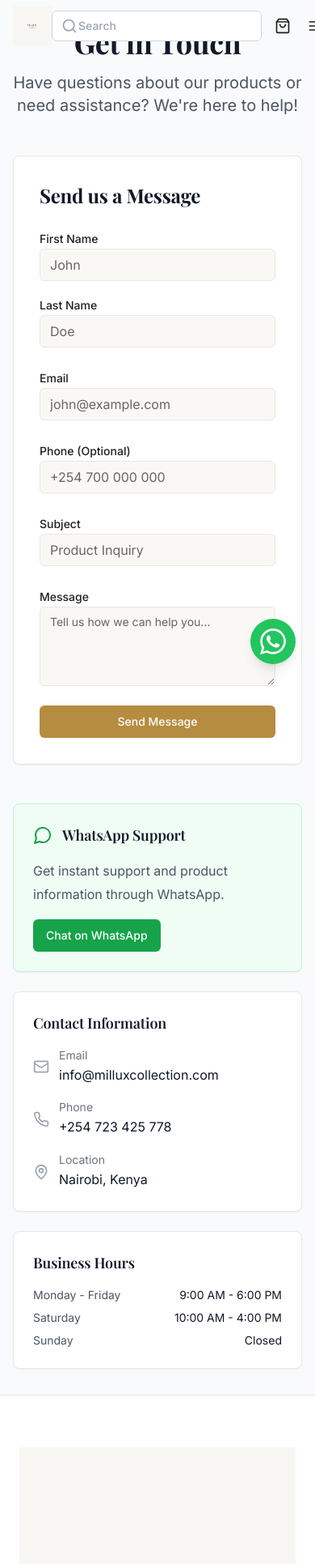
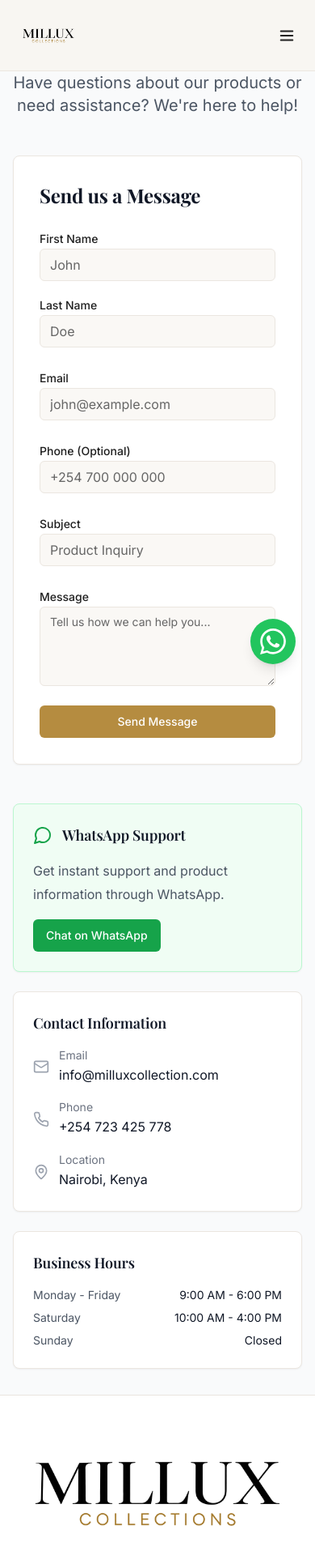
Before and after one commit to antoniodemax/millux-bag-boutique, a React (Vite) app: page /contact in a window 390 px wide. Shown: the top 1931 px of the page at 81% size. Built offline with nearby package versions, Linux system fonts and the light colour scheme.

Commit message:
refined the mobile header and update brand logo

```diff
--- a/src/App.tsx
+++ b/src/App.tsx
@@ -10,7 +10,7 @@ import ProductDetail from "./pages/ProductDetail";
 import About from "./pages/About";
 import Contact from "./pages/Contact";
 import NotFound from "./pages/NotFound";
-import Navbar from "./components/Navbar";
+import PremiumNavbar from "./components/PremiumNavbar";
 import Footer from "./components/Footer";
 import WhatsAppFloat from "./components/WhatsAppFloat";
 import BackToTop from "./components/BackToTop";
@@ -23,7 +23,7 @@ const App = () => {
         <Sonner />
         <BrowserRouter>
           <div className="min-h-screen bg-light">
-            <Navbar />
+            <PremiumNavbar />
             <Routes>
               <Route path="/" element={<Index />} />
               <Route path="/shop" element={<Collections />} />
--- a/src/components/Footer.tsx
+++ b/src/components/Footer.tsx
@@ -31,7 +31,7 @@ const Footer = () => {
         <div className="col-span-2 md:col-span-1">
           <Link to="/" className="inline-block mb-5">
             <img
-              src="/millux-collections-logo.png"
+              src="/images/millux.png"
               alt="Millux Collections"
               className="h-35 w-auto object-contain"
             />
--- a/src/components/Navbar.tsx
+++ b/src/components/Navbar.tsx
@@ -71,7 +71,7 @@ const Navbar = () => {
               className="flex-shrink-0 flex items-center cursor-pointer hover:opacity-90 transition-opacity"
             >
               <img
-                src="/millux-collections-logo.png"
+                src="/images/millux.png"
                 alt="Millux Collections"
                 className="h-12 sm:h-14 w-auto object-contain"
               />
--- a/src/components/PremiumNavbar.tsx
+++ b/src/components/PremiumNavbar.tsx
@@ -32,6 +32,27 @@ const PremiumNavbar = () => {
           ))}
         </nav>
 
+        {/* Logo - Mobile: Left-aligned, Desktop: Centered */}
+        <div className="flex-1 md:flex md:items-center md:justify-center">
+          <Link
+            to="/"
+            className="block md:hidden"
+          >
+            <motion.img
+              src="/images/millux.png"
+              alt="Millux Collections"
+              className="h-[24px] w-auto"
+            />
+          </Link>
+
+          {/* Desktop logo - centered */}
+          <motion.img
+            src="/images/millux.png"
+            alt="Millux Collections"
+            className="hidden md:block w-[220px] max-w-none scale-[2.8] object-contain"
+          />
+        </div>
+
         {/* Mobile Menu Button */}
         <button
           className="md:hidden text-[#1F1F1F]"
@@ -41,22 +62,7 @@ const PremiumNavbar = () => {
           {mobileMenuOpen ? <X size={22} /> : <Menu size={22} />}
         </button>
 
-        {/* Center Logo */}
-        <Link
-          to="/"
-          className="absolute left-1/2 -translate-x-1/2 flex items-center justify-center overflow-hidden w-[220px] h-full"
-        >
-          <motion.img
-            src="/millux-collections-logo.png"
-            alt="Millux Collections"
-            // initial={{ opacity: 0 }}
-            // animate={{ opacity: 1 }}
-            // transition={{ duration: 0.5 }}
-            className="w-[270px] max-w-none scale-[2.8] object-contain"
-          />
-        </Link>
-
-        {/* Right Navigation */}
+        {/* Right Navigation - Desktop only */}
         <div className="hidden md:flex items-center gap-7">
           {rightLinks.map((link) => (
             <Link
@@ -95,6 +101,7 @@ const PremiumNavbar = () => {
           transition={{ duration: 0.25 }}
           className="md:hidden bg-[#F8F6F2] border-b border-[#ECE7E0] px-6 py-6 flex flex-col gap-5"
         >
+          {/* Navigation Links */}
           {[...leftLinks, ...rightLinks].map((link) => (
             <Link
               key={link.label}
@@ -105,6 +112,32 @@ const PremiumNavbar = () => {
               {link.label}
             </Link>
           ))}
+
+          {/* Search Section */}
+          <div className="border-t border-[#ECE7E0] pt-4 mt-4">
+            <label htmlFor="mobile-search" className="block text-xs uppercase tracking-[0.2em] text-[#1F1F1F]/80 mb-2">
+              Search
+            </label>
+            <input
+              id="mobile-search"
+              type="text"
+              placeholder="Search collections..."
+              className="w-full px-4 py-2 border border-[#EAE5DF] rounded-md text-sm focus:outline-none focus:border-[#B68D40]"
+            />
+          </div>
+
+          {/* Shopping Bag Section */}
+          <div className="border-t border-[#ECE7E0] pt-4 mt-4 flex items-center">
+            <button
+              aria-label="Shopping Bag"
+              className="relative flex-1 text-center text-[#1F1F1F]/80 hover:text-[#B68D40] transition-colors duration-300"
+            >
+              <ShoppingBag size={20} strokeWidth={1.5} />
+              <span className="absolute -top-1 -right-1/2 -translate-x-1/2 flex h-4 w-4 items-center justify-center bg-[#B68D40] text-[9px] font-medium text-white">
+                2
+              </span>
+            </button>
+          </div>
         </motion.div>
       )}
     </header>
```
Also changed, not shown: public/images/millux-collections-logo.png (deleted), public/images/millux.png (added).
